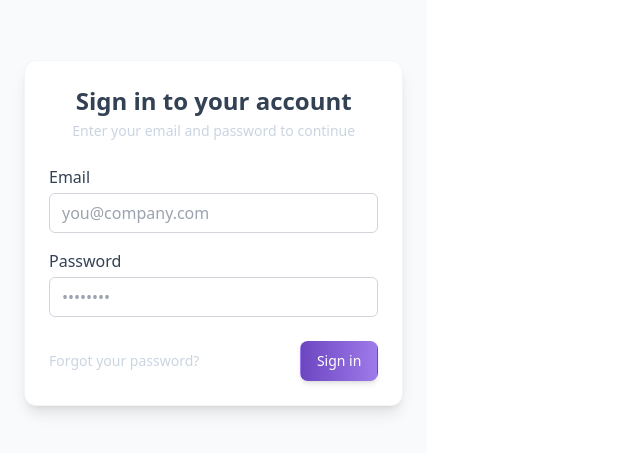
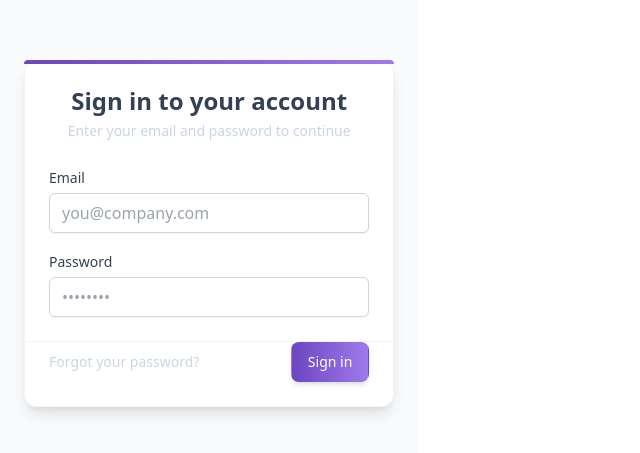
Before and after one commit to yahyam7md1/ProjectTrackingTool, a React (Vite) app in the folder frontend/: page / in a window 1280 px wide. Shown: the part 167-620 px from the top of the page, without its empty margins (0-640 px from the left). Built offline with nearby package versions, Linux system fonts and the light colour scheme.

Commit message:
made a few changes in the design

```diff
--- a/frontend/src/components/ui/Button.jsx
+++ b/frontend/src/components/ui/Button.jsx
@@ -4,7 +4,7 @@ import { cn } from '../../utils/cn'; // path: src/utils/cn.js
 
 // Enhanced variants with modern look: gradients, shadows, smoother hover/focus
 const buttonVariants = cva(
-  'inline-flex items-center justify-center rounded-lg text-sm font-medium transition transform-gpu focus:outline-none focus:ring-2 focus:ring-primary/50 focus:ring-offset-2 disabled:opacity-60 disabled:pointer-events-none',
+  'inline-flex items-center justify-center rounded-lg text-sm font-medium transition-transform motion-safe:transform-gpu motion-safe:transition hover:-translate-y-0.5 active:scale-95 focus:outline-none focus-visible:ring-4 focus-visible:ring-primary/20 focus-visible:ring-offset-1 disabled:opacity-60 disabled:pointer-events-none',
   {
     variants: {
       variant: {
--- a/frontend/src/components/ui/Card.jsx
+++ b/frontend/src/components/ui/Card.jsx
@@ -2,14 +2,13 @@ import React from 'react';
 import { cn } from '../../utils/cn';
 
 // Main Card container
-const Card = React.forwardRef(({ className, children, ...props }, ref) => {
+const Card = React.forwardRef(({ className, children, topAccent = true, ...props }, ref) => {
   return (
-    <div
-      ref={ref}
-      className={cn('bg-white rounded-xl shadow-lg border border-gray-100', className)}
-      {...props}
-    >
-      {children}
+    <div ref={ref} className={cn('relative rounded-xl', className)} {...props}>
+      {topAccent && (
+        <div className="absolute left-0 top-0 h-1 w-full bg-gradient-to-r from-primary-start to-primary-end rounded-t-xl" />
+      )}
+      <div className={cn('bg-white rounded-xl shadow-lg border border-gray-100')}>{children}</div>
     </div>
   );
 });
@@ -58,7 +57,7 @@ CardContent.displayName = 'CardContent';
 // CardFooter: footer area (actions) with matching padding
 const CardFooter = React.forwardRef(({ className, children, ...props }, ref) => {
   return (
-    <div ref={ref} className={cn('p-6 pt-0', className)} {...props}>
+    <div ref={ref} className={cn('p-6 pt-0 border-t border-gray-100', className)} {...props}>
       {children}
     </div>
   );
--- a/frontend/src/components/ui/Input.jsx
+++ b/frontend/src/components/ui/Input.jsx
@@ -3,13 +3,13 @@ import { cn } from '../../utils/cn'
 
 const Input = React.forwardRef(({ className, type = 'text', ...props }, ref) => {
   return (
-    <input
+  <input
       ref={ref}
       type={type}
       className={cn(
-        'w-full h-10 rounded-md border border-gray-300 px-3 py-2 placeholder:text-gray-400 bg-white text-text-primary',
-        'focus:outline-none focus:ring-2 focus:ring-primary/80 focus:border-transparent',
-        'disabled:cursor-not-allowed disabled:opacity-50',
+    'w-full h-10 rounded-md border border-gray-300 px-3 py-2 placeholder:text-gray-400 bg-white text-text-primary peer shadow-sm transition',
+    'focus:outline-none focus:ring-2 focus:ring-primary/80 focus:border-transparent',
+    'disabled:cursor-not-allowed disabled:opacity-50',
         className,
       )}
       {...props}
--- a/frontend/src/components/ui/Label.jsx
+++ b/frontend/src/components/ui/Label.jsx
@@ -5,7 +5,7 @@ const Label = React.forwardRef(({ className, children, ...props }, ref) => {
   return (
     <label
       ref={ref}
-      className={cn('text-md font-medium text-text-primary peer-disabled:cursor-not-allowed peer-disabled:opacity-70', className)}
+      className={cn('text-sm font-medium text-text-primary peer-disabled:cursor-not-allowed peer-disabled:opacity-70', className)}
       {...props}
     >
       {children}
```
